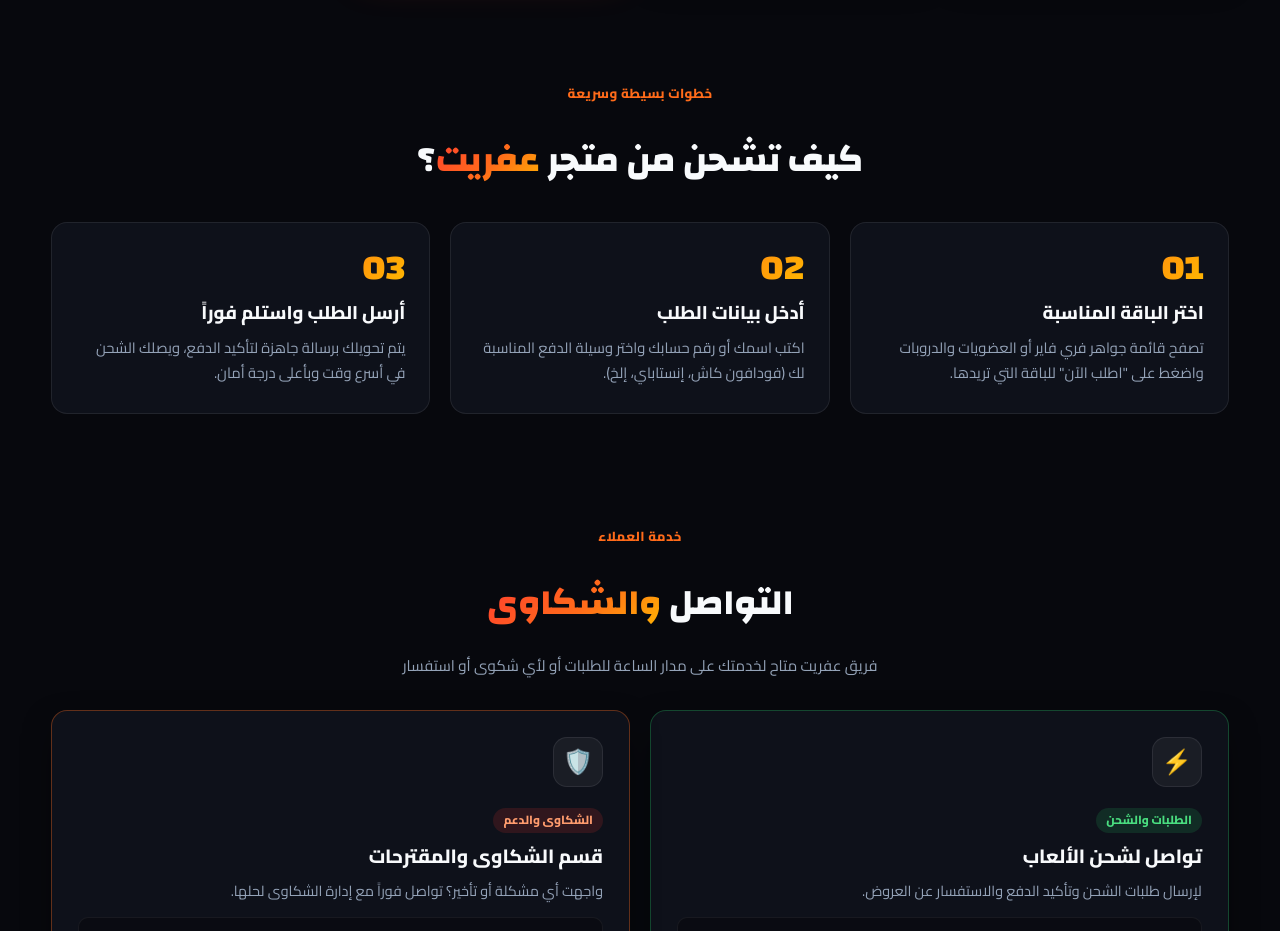
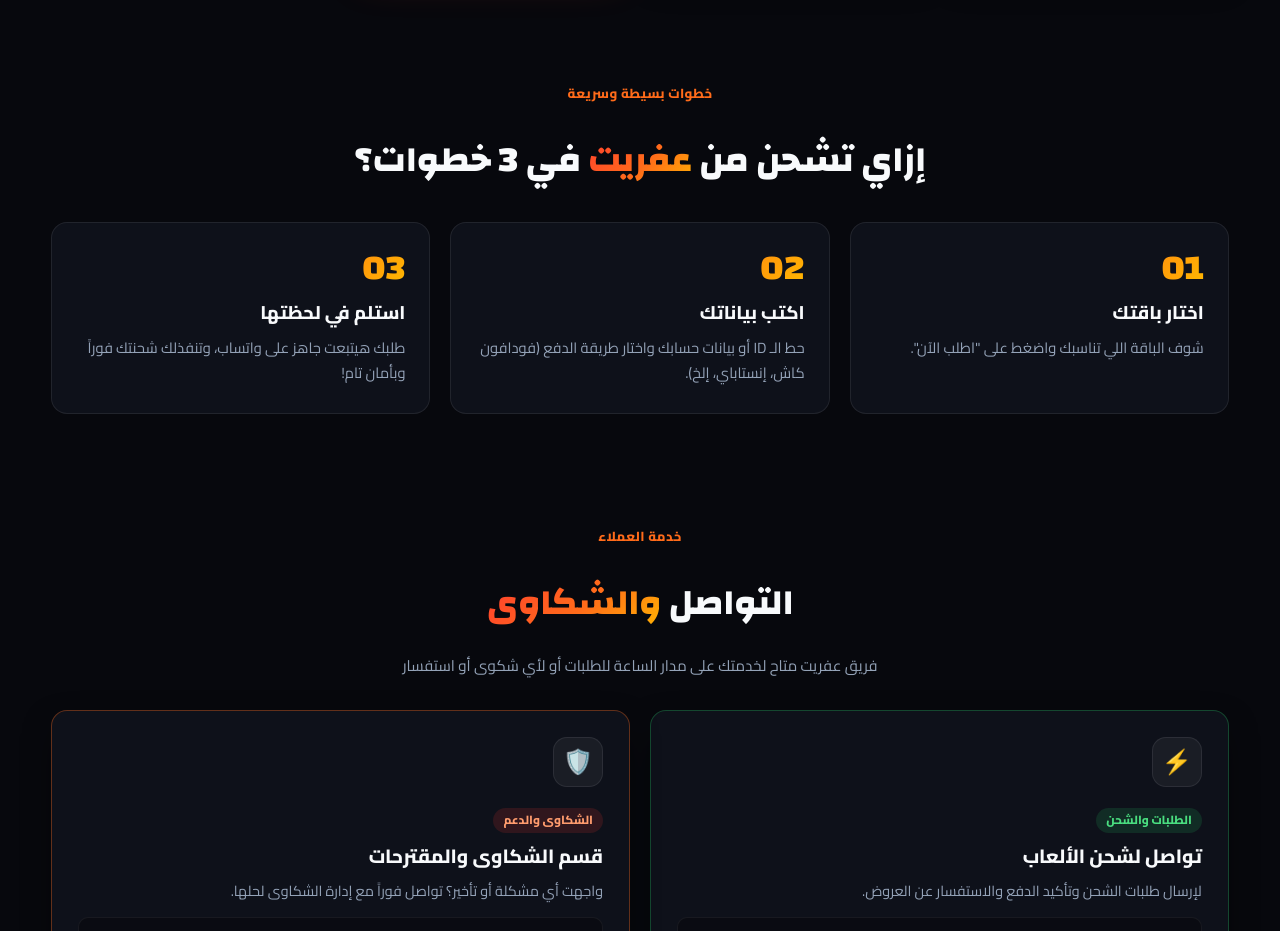
Before and after one commit to Far3on1/afreet-store-new, a plain HTML site: page index.html in a window 1280 px wide. Shown: the part 4580-5511 px from the top of the page. Drawn offline with Linux system fonts and the light colour scheme; no server answers.

Commit message:
Update how-to section copy

```diff
--- a/index.html
+++ b/index.html
@@ -240,24 +240,24 @@
     <div class="container">
       <div class="section-head center-head">
         <span class="section-kicker">خطوات بسيطة وسريعة</span>
-        <h2 class="section-title">كيف تشحن من متجر <span class="text-gradient">عفريت</span>؟</h2>
+        <h2 class="section-title">إزاي تشحن من <span class="text-gradient">عفريت</span> في 3 خطوات؟</h2>
       </div>
 
       <div class="steps-grid">
         <div class="step-card">
           <div class="step-num">01</div>
-          <h3>اختر الباقة المناسبة</h3>
-          <p>تصفح قائمة جواهر فري فاير أو العضويات والدروبات واضغط على "اطلب الآن" للباقة التي تريدها.</p>
+          <h3>اختار باقتك</h3>
+          <p>شوف الباقة اللي تناسبك واضغط على "اطلب الآن".</p>
         </div>
         <div class="step-card">
           <div class="step-num">02</div>
-          <h3>أدخل بيانات الطلب</h3>
-          <p>اكتب اسمك أو رقم حسابك واختر وسيلة الدفع المناسبة لك (فودافون كاش، إنستاباي، إلخ).</p>
+          <h3>اكتب بياناتك</h3>
+          <p>حط الـ ID أو بيانات حسابك واختار طريقة الدفع (فودافون كاش، إنستاباي، إلخ).</p>
         </div>
         <div class="step-card">
           <div class="step-num">03</div>
-          <h3>أرسل الطلب واستلم فوراً</h3>
-          <p>يتم تحويلك برسالة جاهزة لتأكيد الدفع، ويصلك الشحن في أسرع وقت وبأعلى درجة أمان.</p>
+          <h3>استلم في لحظتها</h3>
+          <p>طلبك هيتبعت جاهز على واتساب، وتنفذلك شحنتك فوراً وبأمان تام!</p>
         </div>
       </div>
     </div>
```
